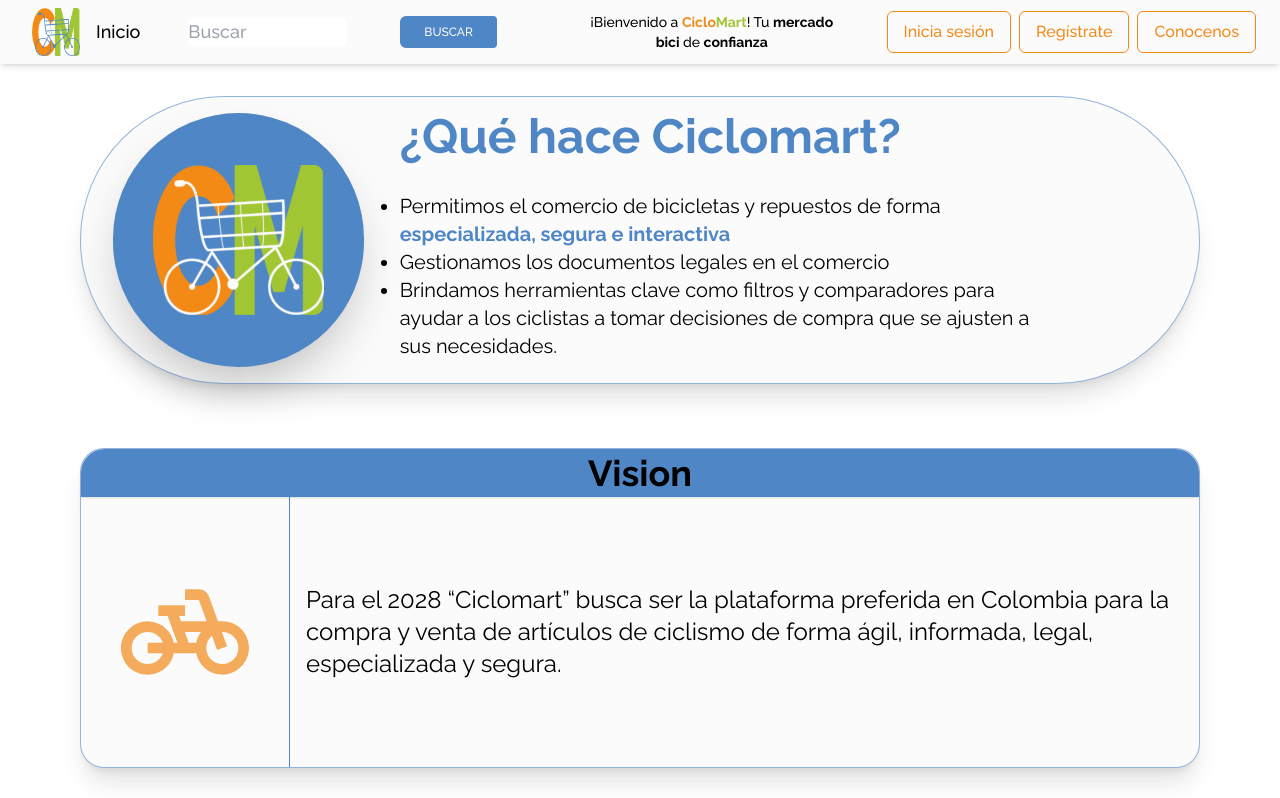
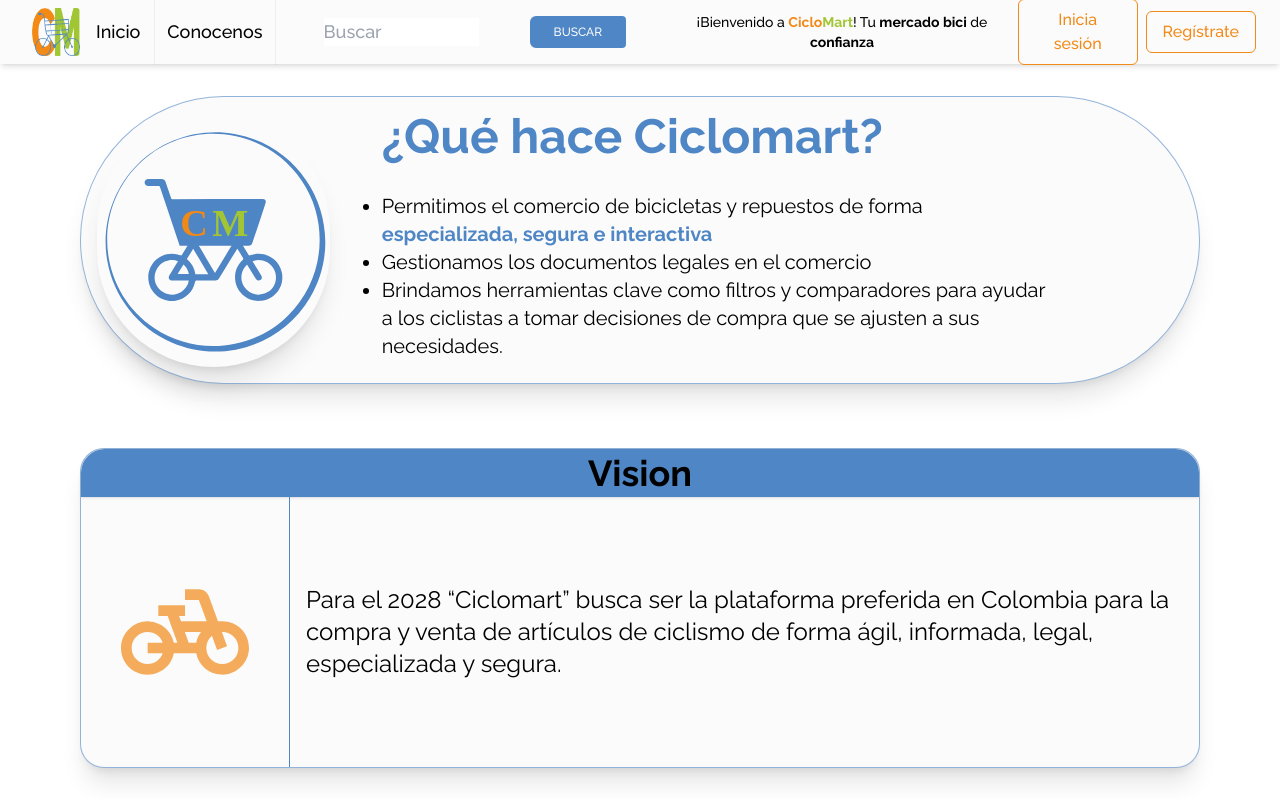
Before and after one commit to w1sec0d/ciclomart_frontend, a React (Vite) app: page /conocenos in a window 1280 px wide. Shown: the top 798 px of the page. Built offline with nearby package versions, Linux system fonts and the light colour scheme; no server answers; what @mercadopago/sdk-react would draw is missing.

Commit message:
Ajusta navbar y logo conocenos

```diff
--- a/src/components/IndividualProduct.jsx
+++ b/src/components/IndividualProduct.jsx
@@ -13,7 +13,7 @@ import { IoIosArrowForward } from 'react-icons/io'
 import { IoIosArrowBack } from 'react-icons/io'
 
 const IndividualProduct = ({ products, title }) => {
-  const itemsPerPage = 5
+  const itemsPerPage = 10
   const [currentPage, setCurrentPage] = useState(0)
   const [query, setQuery] = useState('')
 
--- a/src/components/Navbar.jsx
+++ b/src/components/Navbar.jsx
@@ -33,13 +33,16 @@ const Navbar = (params) => {
   return (
     <nav className="bg-white p-4 font-medium shadow-md md:h-[64px] flex items-center justify-between fixed left-0 top-0 w-full z-10 text-lg">
       <ul className="flex flex-col md:flex-row w-full">
-        <li className="mx-4 hover:font-bold hover:cursor-pointer flex items-center">
+        <li className="mx-4 hover:font-bold hover:cursor-pointer flex items-center ">
           <img
             src={logo}
             alt="Logo de Ciclomart, un carrito de compras fusionado con una bicicleta"
             className="w-12 h-12 mr-4"
           />
           <a href="/">Inicio</a>
+        </li>
+        <li className="mr-4 hover:font-bold hover:cursor-pointer flex items-center border-l px-3 border-black/5 border-r">
+          <a href="/conocenos">Conocenos</a>
         </li>
 
         {/*Barra de busqueda */}
@@ -61,9 +64,7 @@ const Navbar = (params) => {
           </Button>
         </div>
 
-        <li
-          className={`text-center mx-auto my-auto w-auto ${!user && 'max-w-64'}`}
-        >
+        <li className={`text-center mx-auto my-auto w-auto `}>
           {' '}
           <h1 className="w-full text-center text-sm my-auto">
             ¡Bienvenido a <span className="text-tertiary font-bold">Ciclo</span>
@@ -103,12 +104,6 @@ const Navbar = (params) => {
             >
               Regístrate
             </Button>
-            <Button
-              className="border-[1px] text-tertiary bg-transparent border-tertiary mr-2 text-base hover:bg-tertiary hover:text-white active:outline-neutral-300 focus:outline-neutral-300"
-              to="/conocenos"
-            >
-              Conocenos
-            </Button>
           </li>
         )}
       </ul>
--- a/src/pages/Bicicleta.jsx
+++ b/src/pages/Bicicleta.jsx
@@ -8,7 +8,7 @@ import { useDispatch } from 'react-redux'
 import { setLoading, clearLoading } from '../store/slices/loadingSlice'
 
 //Servicios
-import { getBicicletas, getProducts } from '../services/productService'
+import { getBicicletas } from '../services/productService'
 
 const Bicicleta = () => {
   const dispatch = useDispatch()
@@ -18,7 +18,7 @@ const Bicicleta = () => {
     data: bicicletas,
     isError,
     isLoading,
-  } = useQuery(['productos'], getProducts)
+  } = useQuery(['productos'], getBicicletas)
 
   useEffect(() => {
     if (isLoading) {
--- a/src/pages/Conocenos.jsx
+++ b/src/pages/Conocenos.jsx
@@ -11,15 +11,15 @@ import Information from '@mui/icons-material/HelpOutlineOutlined'
 import Mision from '@mui/icons-material/ShoppingCartOutlined'
 import Vision from '@mui/icons-material/PedalBikeOutlined'
 //Logo
-import Logo from '../assets/logoVector.svg'
+import Logo from '../assets/Logo.svg'
 
 const Conocenos = () => {
   return (
     <div className="h-auto w-full flex flex-col px-20">
       {/*Propuesta valor */}
       <div className="h-72 bg-white shadow-xl w-full mt-8 mb-12 rounded-full flex items-center py-4 pl-4 pr-32 border border-primary/60">
-        <div className="mx-4 p-10 w-1/3 h-full bg-primary shadow-2xl rounded-full flex items-center justify-center mr-4">
-          <img src={Logo} className="h-full w-full" />
+        <div className="rounded-full h-full w-1/3 bg-white shadow-xl mr-8 ">
+          <img src={Logo} className="h-full object-fill w-full " />
         </div>
         <div className="flex flex-col h-full items-center justify-center w-full relative px-5">
           <div className="w-full">
```
Also changed, not shown: src/assets/Logo.svg (added).
